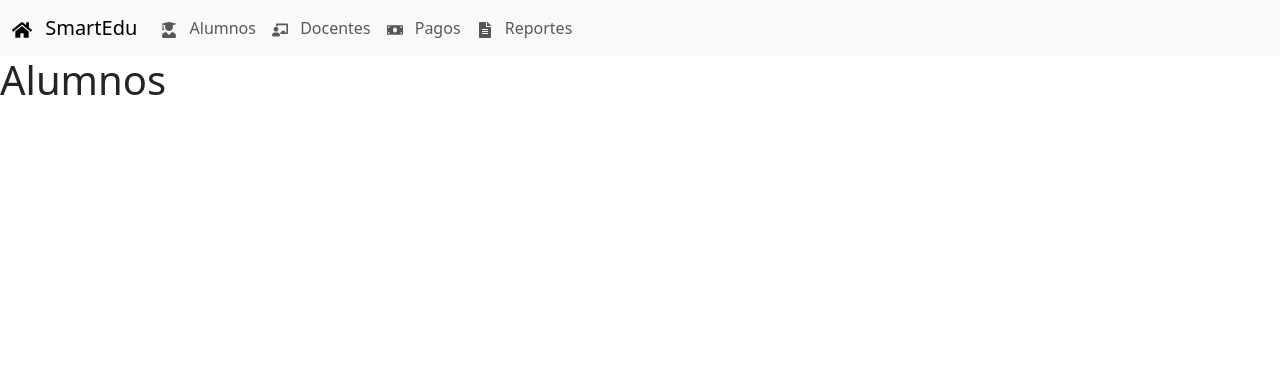
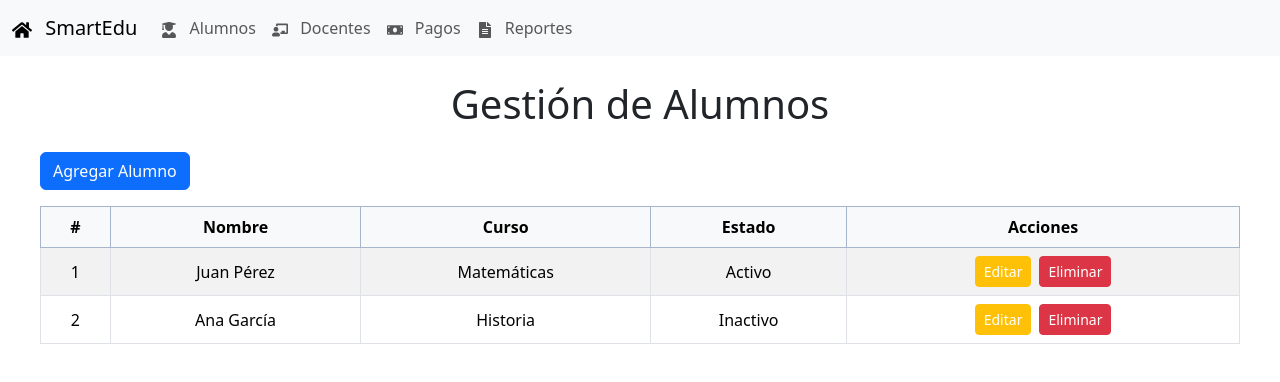
Before and after one commit to lucianobonilla27/sistemaGestionEducativa-Front, a React (Vite) app: page /alumnos in a window 1280 px wide. Shown: the top 382 px of the page. Built offline with nearby package versions, Linux system fonts and the light colour scheme.

Commit message:
se añade informacion basica a la vista home y alumnos

```diff
--- a/package.json
+++ b/package.json
@@ -10,8 +10,12 @@
     "preview": "vite preview"
   },
   "dependencies": {
+    "@popperjs/core": "^2.11.8",
+    "bootstrap": "^5.3.3",
     "react": "^18.3.1",
-    "react-dom": "^18.3.1"
+    "react-dom": "^18.3.1",
+    "react-icons": "^5.4.0",
+    "react-router-dom": "^7.0.2"
   },
   "devDependencies": {
     "@eslint/js": "^9.15.0",
--- a/src/pages/Alumnos.jsx
+++ /dev/null
@@ -1,11 +0,0 @@
-import React from 'react'
-
-const Alumnos = () => {
-  return (
-    <div>
-      <h1>Alumnos</h1>
-    </div>
-  )
-}
-
-export default Alumnos
--- a/src/pages/Home.jsx
+++ /dev/null
@@ -1,11 +0,0 @@
-import React from 'react'
-
-const Home = () => {
-  return (
-    <div>
-      <h1>Home</h1>
-    </div>
-  )
-}
-
-export default Home
--- /dev/null
+++ b/src/pages/alumnos/Alumnos.jsx
@@ -0,0 +1,185 @@
+import { useState } from "react";
+import "./Alumnos.css";
+
+function Alumnos() {
+  const [alumnos, setAlumnos] = useState([
+    { id: 1, nombre: "Juan Pérez", cursoId: 1, estado: "Activo" },
+    { id: 2, nombre: "Ana García", cursoId: 2, estado: "Inactivo" },
+  ]);
+
+  const [cursos] = useState([
+    { id: 1, nombre: "Matemáticas" },
+    { id: 2, nombre: "Historia" },
+  ]);
+
+  const [formulario, setFormulario] = useState({
+    id: null,
+    nombre: "",
+    cursoId: "",
+    estado: "Activo",
+  });
+
+  const [showModal, setShowModal] = useState(false);
+
+  const abrirModal = (alumno = null) => {
+    if (alumno) {
+      setFormulario(alumno);
+    } else {
+      setFormulario({ id: null, nombre: "", cursoId: "", estado: "Activo" });
+    }
+    setShowModal(true);
+  };
+
+  const cerrarModal = () => setShowModal(false);
+
+  const manejarCambio = (e) => {
+    const { name, value } = e.target;
+    setFormulario({ ...formulario, [name]: value });
+  };
+
+  const guardarAlumno = () => {
+    if (formulario.id) {
+      setAlumnos(
+        alumnos.map((alumno) =>
+          alumno.id === formulario.id ? formulario : alumno
+        )
+      );
+    } else {
+      setAlumnos([
+        ...alumnos,
+        { ...formulario, id: Date.now(), cursoId: parseInt(formulario.cursoId) },
+      ]);
+    }
+    cerrarModal();
+  };
+
+  return (
+    <div className="alumnos-container">
+      <h1 className="text-center my-4">Gestión de Alumnos</h1>
+      <button
+        className="btn btn-primary mb-3"
+        onClick={() => abrirModal(null)}
+      >
+        Agregar Alumno
+      </button>
+      <div className="table-responsive">
+        <table className="table table-striped table-bordered">
+          <thead className="table-primary">
+            <tr>
+              <th>#</th>
+              <th>Nombre</th>
+              <th>Curso</th>
+              <th>Estado</th>
+              <th>Acciones</th>
+            </tr>
+          </thead>
+          <tbody>
+            {alumnos.map((alumno) => (
+              <tr key={alumno.id}>
+                <td>{alumno.id}</td>
+                <td>{alumno.nombre}</td>
+                <td>
+                  {cursos.find((curso) => curso.id === alumno.cursoId)?.nombre ||
+                    "Sin Curso"}
+                </td>
+                <td>{alumno.estado}</td>
+                <td>
+                  <button
+                    className="btn btn-warning btn-sm me-2"
+                    onClick={() => abrirModal(alumno)}
+                  >
+                    Editar
+                  </button>
+                  <button
+                    className="btn btn-danger btn-sm"
+                    onClick={() =>
+                      setAlumnos(alumnos.filter((a) => a.id !== alumno.id))
+                    }
+                  >
+                    Eliminar
+                  </button>
+                </td>
+              </tr>
+            ))}
+          </tbody>
+        </table>
+      </div>
+
+      {/* Modal */}
+      {showModal && (
+        <div className="modal d-block" style={{ background: "rgba(0,0,0,0.5)" }}>
+          <div className="modal-dialog">
+            <div className="modal-content">
+              <div className="modal-header">
+                <h5 className="modal-title">
+                  {formulario.id ? "Editar Alumno" : "Agregar Alumno"}
+                </h5>
+                <button
+                  type="button"
+                  className="btn-close"
+                  onClick={cerrarModal}
+                ></button>
+              </div>
+              <div className="modal-body">
+                <div className="mb-3">
+                  <label className="form-label">Nombre</label>
+                  <input
+                    type="text"
+                    className="form-control"
+                    name="nombre"
+                    value={formulario.nombre}
+                    onChange={manejarCambio}
+                  />
+                </div>
+                <div className="mb-3">
+                  <label className="form-label">Curso</label>
+                  <select
+                    className="form-select"
+                    name="cursoId"
+                    value={formulario.cursoId}
+                    onChange={manejarCambio}
+                  >
+                    <option value="">Seleccione un curso</option>
+                    {cursos.map((curso) => (
+                      <option key={curso.id} value={curso.id}>
+                        {curso.nombre}
+                      </option>
+                    ))}
+                  </select>
+                </div>
+                <div className="mb-3">
+                  <label className="form-label">Estado</label>
+                  <select
+                    className="form-select"
+                    name="estado"
+                    value={formulario.estado}
+                    onChange={manejarCambio}
+                  >
+                    <option value="Activo">Activo</option>
+                    <option value="Inactivo">Inactivo</option>
+                  </select>
+                </div>
+              </div>
+              <div className="modal-footer">
+                <button
+                  className="btn btn-secondary"
+                  onClick={cerrarModal}
+                >
+                  Cancelar
+                </button>
+                <button
+                  className="btn btn-primary"
+                  onClick={guardarAlumno}
+                >
+                  Guardar
+                </button>
+              </div>
+            </div>
+          </div>
+        </div>
+      )}
+    </div>
+  );
+}
+
+export default Alumnos;
--- /dev/null
+++ b/src/pages/alumnos/alumnos.css
@@ -0,0 +1,30 @@
+.alumnos-container {
+    max-width: 1200px;
+    margin: 0 auto;
+  }
+
+  .table th, .table td {
+    text-align: center;
+    vertical-align: middle;
+  }
+
+  .table th {
+    background-color: #f8f9fa;
+  }
+
+  .btn-warning {
+    color: #fff;
+    background-color: #ffc107;
+    border-color: #ffc107;
+  }
+
+  .btn-danger {
+    color: #fff;
+    background-color: #dc3545;
+    border-color: #dc3545;
+  }
+
+  .btn:hover {
+    transform: scale(1.05);
+    transition: 0.2s;
+  }
--- /dev/null
+++ b/src/pages/home/Home.jsx
@@ -0,0 +1,61 @@
+import { Link } from "react-router-dom";
+import "./home.css";
+
+function Home() {
+  return (
+    <div className="container mt-5">
+      <div className="text-center">
+        <h1 className="mb-3">¡Bienvenido a SmartEdu!</h1>
+        <p className="lead">
+          SmartEdu es un sistema avanzado para gestionar alumnos, docentes,
+          pagos y reportes académicos de manera eficiente.
+        </p>
+      </div>
+
+      <div className="row mt-5">
+        <div className="col-md-6 col-lg-3 mb-4">
+          <Link to="/alumnos" className="text-decoration-none">
+            <div className="card text-center shadow-sm">
+              <div className="card-body">
+                <h5 className="card-title">Gestión de Alumnos</h5>
+                <p className="card-text">Administra la información de los estudiantes.</p>
+              </div>
+            </div>
+          </Link>
+        </div>
+        <div className="col-md-6 col-lg-3 mb-4">
+          <Link to="/docentes" className="text-decoration-none">
+            <div className="card text-center shadow-sm">
+              <div className="card-body">
+                <h5 className="card-title">Gestión de Docentes</h5>
+                <p className="card-text">Controla los perfiles y asignaciones de los docentes.</p>
+              </div>
+            </div>
+          </Link>
+        </div>
+        <div className="col-md-6 col-lg-3 mb-4">
+          <Link to="/pagos" className="text-decoration-none">
+            <div className="card text-center shadow-sm">
+              <div className="card-body">
+                <h5 className="card-title">Pagos</h5>
+                <p className="card-text">Gestiona las cuotas e inscripciones.</p>
+              </div>
+            </div>
+          </Link>
+        </div>
+        <div className="col-md-6 col-lg-3 mb-4">
+          <Link to="/reportes" className="text-decoration-none">
+            <div className="card text-center shadow-sm">
+              <div className="card-body">
+                <h5 className="card-title">Reportes</h5>
+                <p className="card-text">Genera reportes académicos detallados.</p>
+              </div>
+            </div>
+          </Link>
+        </div>
+      </div>
+    </div>
+  );
+}
+
+export default Home;
--- /dev/null
+++ b/src/pages/home/home.css
@@ -0,0 +1,18 @@
+.card {
+    border: none;
+    transition: transform 0.2s ease, box-shadow 0.2s ease;
+  }
+
+  .card:hover {
+    transform: translateY(-5px);
+    box-shadow: 0 8px 15px rgba(0, 0, 0, 0.2);
+  }
+
+  .card-title {
+    color: #007bff;
+    font-weight: bold;
+  }
+
+  .card-text {
+    color: #6c757d;
+  }
```
Also changed, not shown: src/routes/AppRoutes.jsx (+5 -5 lines), src/pages/docentes/Docentes.jsx (renamed from src/pages/Docentes.jsx), src/pages/pagos/Pagos.jsx (renamed from src/pages/Pagos.jsx), src/pages/reportes/Reportes.jsx (renamed from src/pages/Reportes.jsx), 1 other file (tests, documents, lock files or other folders).
